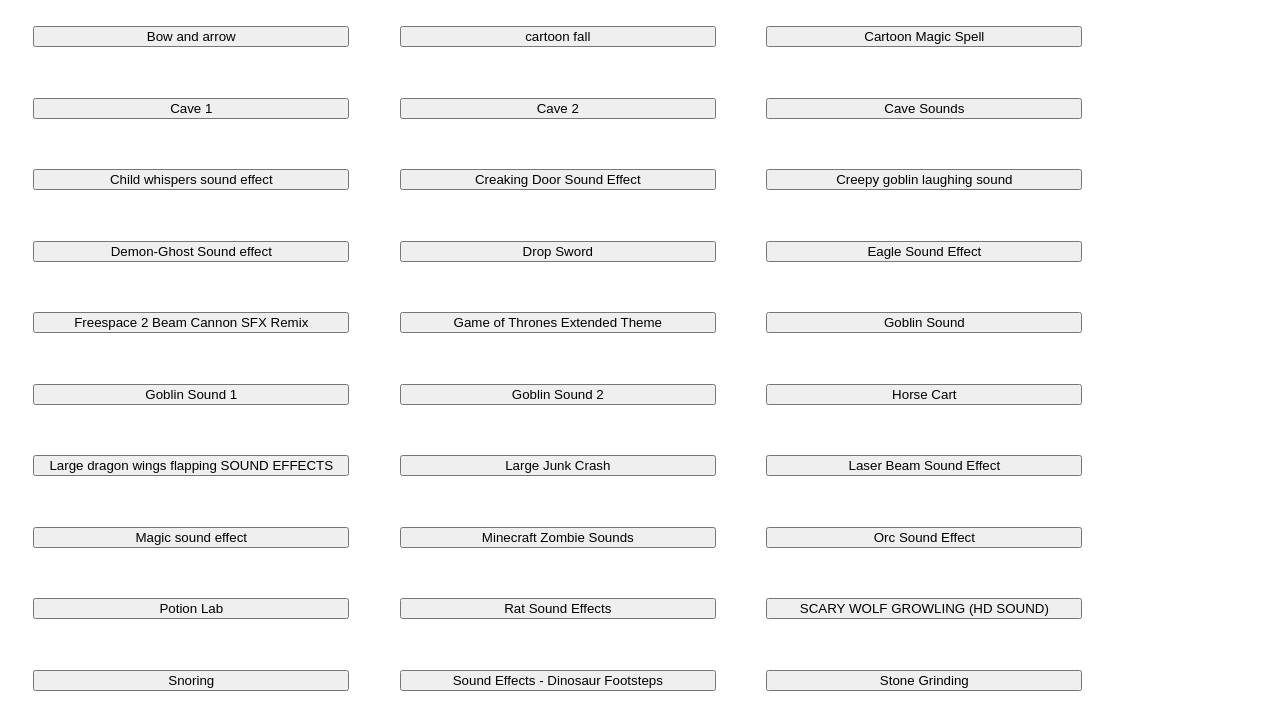
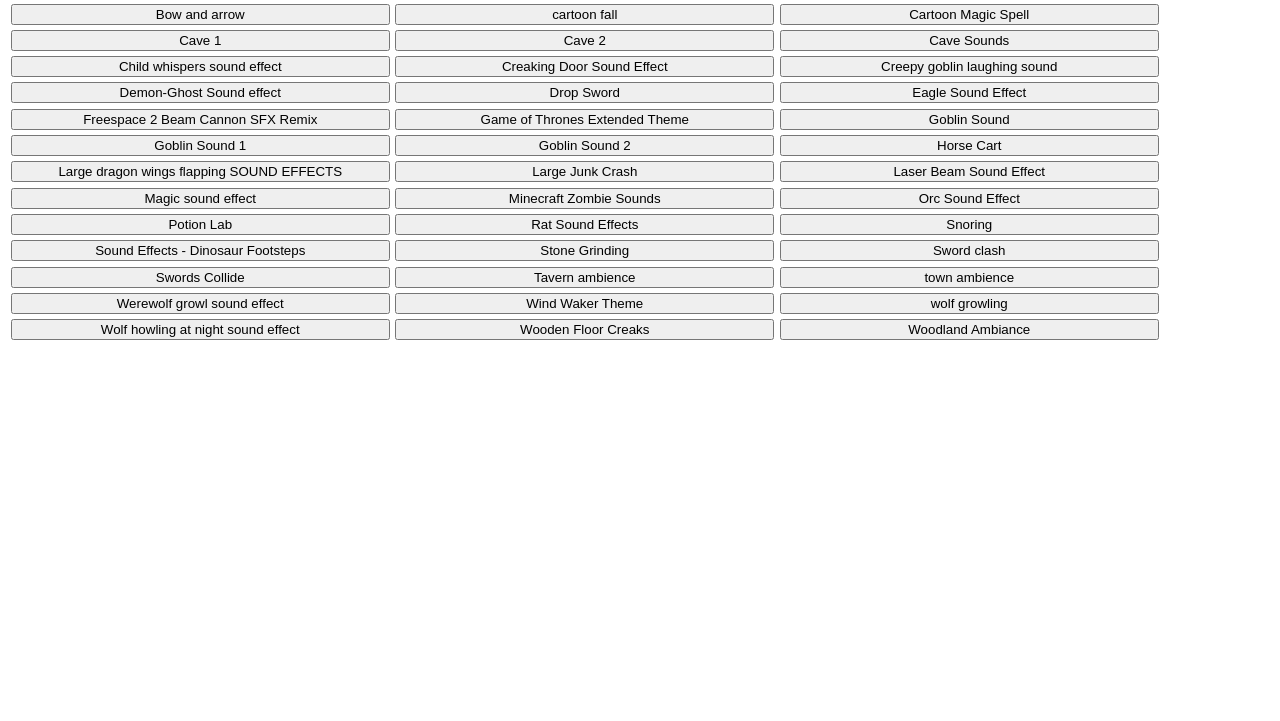
Before and after one commit to ifriedman08/dndSoundboard, a plain HTML site: page index.html in a window 1280 px wide. Shown: the part 79-800 px from the top of the page. Drawn offline with nearby package versions, Linux system fonts and the light colour scheme.

Commit message:
more styling, fixed wolf

```diff
--- a/stylesheets/styles.css
+++ b/stylesheets/styles.css
@@ -1,4 +1,4 @@
 .audio_trigger {
-  width: 25%;
-  margin: 2%;
+  width: 30%;
+  margin: 0.2em;
 }
```
Also changed, not shown: json/soundFiles.json (+1 -1 lines).
